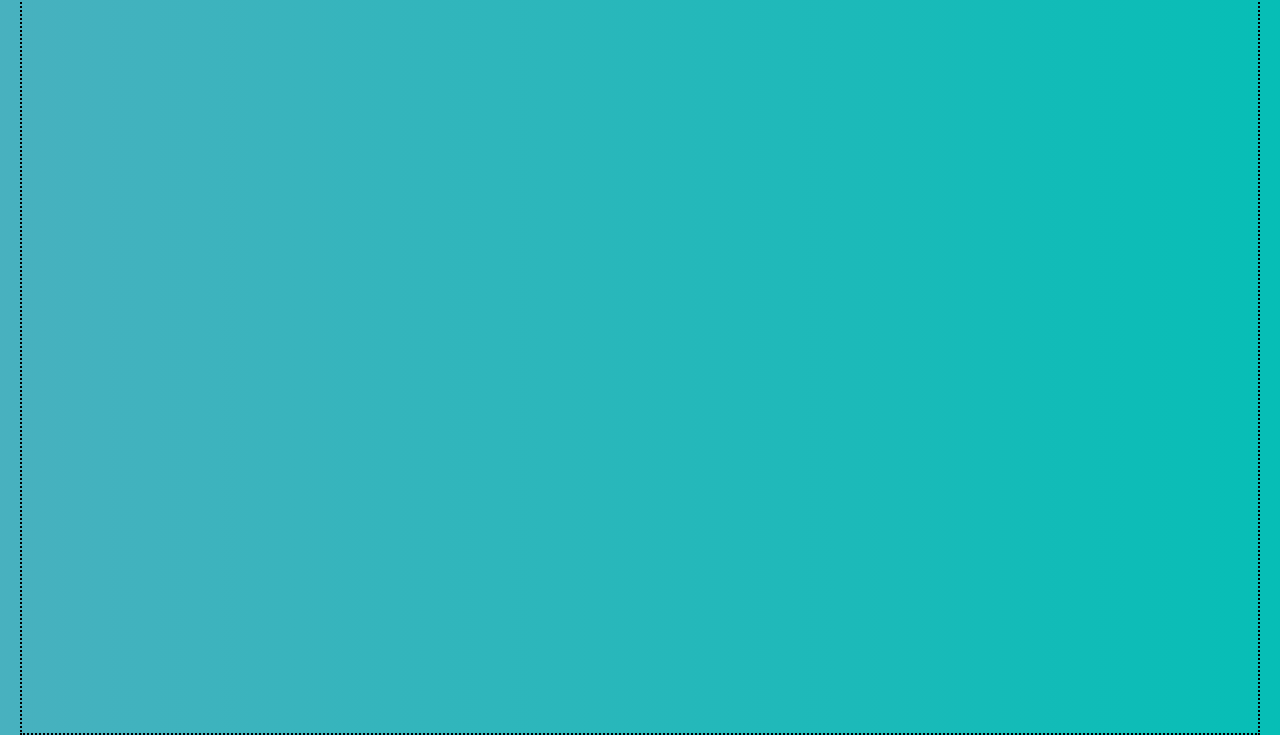
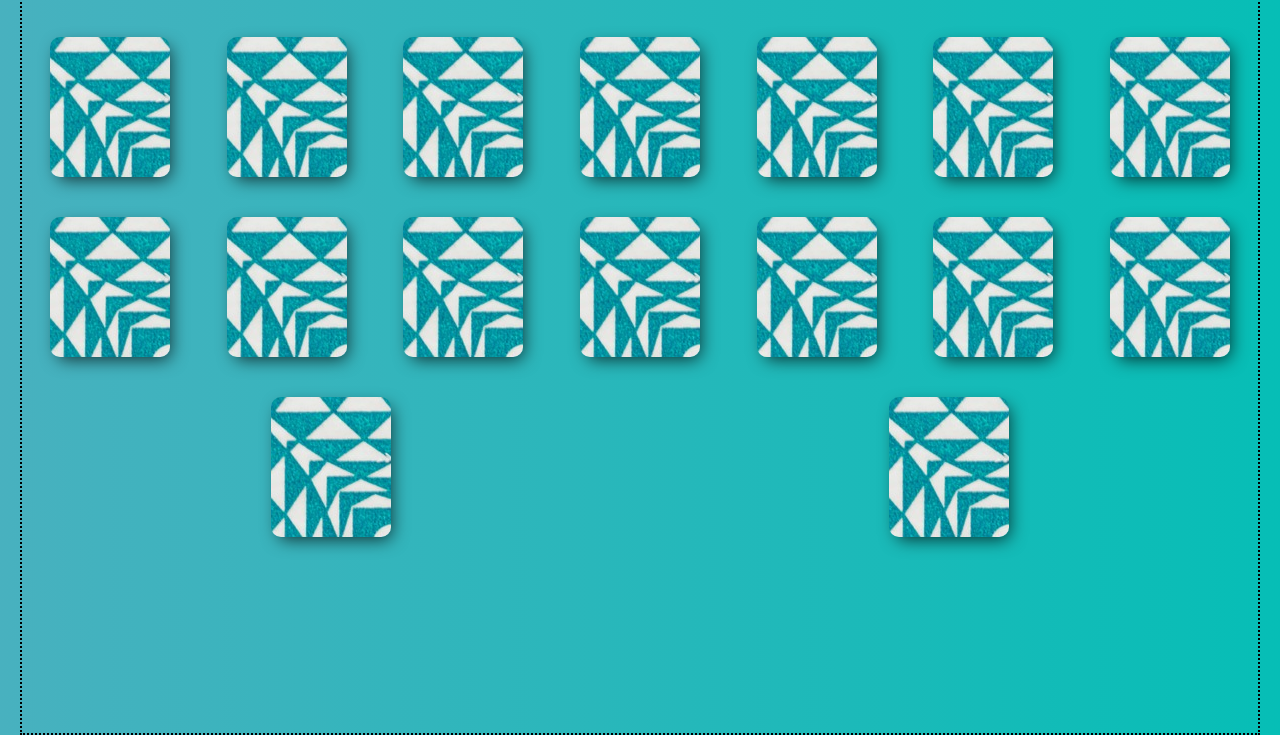
Before and after one commit to enriquegarcia96/Proyecto_Memorama_JS, a plain HTML site: page index.html in a window 1280 px wide. Shown: the part 65-800 px from the top of the page. Drawn offline with Linux system fonts and the light colour scheme; a web font is replaced by a local one.

Commit message:
fetch api, mostrando las cartas y metodo para detectar click

```diff
--- a/js/script.js
+++ b/js/script.js
@@ -0,0 +1,106 @@
+//creo la clase
+class Memorama{
+
+    constructor(){
+        //todos los valores del juego comienzan desde 0
+        this.totalTarjetas = []
+        this.numeroTarjetas = 0
+        this.verificadorTarjetas = []
+        this.errores = 0//contador de errores
+        this.nivelDificultad = ''
+        this.imagenesCorrectas = []
+        //uso arreglos para poder manipular la informacion
+        this.agregadorTarjetas = []
+
+        //* registros los elementos del HTML; con un signo de $
+        this.$contedorGeneral  = document.querySelector('.contenedor-general')
+        this.$contenedorTarjetas = document.querySelector('.contenedor-tarjetas')
+        this.$pantallaBloqueada = document.querySelector('.pantalla-bloqueada')
+        this.$mensaje = document.querySelector('h2.mensaje')//.mensaje es la classe de la etiqueta h2
+
+        //llamado a los eventos
+        this.eventos()
+    }
+
+    //se encarga de cargar la pantalla este metodo
+    eventos(){
+        addEventListener('DOMContentLoaded', () =>{
+            this.cargaPantalla() // llamo al metodo
+        })
+    }
+
+    // metodo para mostrar las tarjetas en la pantalla
+    //* lo hago con las funciones async/await para no ocurrir las promesas con .then()
+    async cargaPantalla(){
+        //llamo a mi archivo JSON
+        const respuesta = await fetch('../memo.json')
+        const data = await respuesta.json()//me trae los datos en formato JSON
+        this.totalTarjetas = data  //selo asigno ala propiedad en el constructor
+
+        //para poder mostrar las tarjetas en el navegador
+        if(this.totalTarjetas.length > 0){
+
+            //funcion que permite que las tarjetas se ordene en forma aleatoria
+            const ordenFuntion = (a,b) =>{
+                return Math.random() - 0.5
+            }
+
+            this.totalTarjetas.sort(ordenFuntion)//llamano ala funtion
+        }
+        //console.log(this.totalTarjetas)
+        //console.log(data)
+        //console.log(respuesta.json())
+
+        //* mostrando las cartas en pantalla
+        this.numeroTarjetas = this.totalTarjetas.length //me permite saber cuantas tarjetas estoy contando
+
+        let html =  ''
+        this.totalTarjetas.forEach(card =>{//recorre el arreglo y tener las tarjetas de forma individual
+            html  +=  `<div class="tarjeta">
+                        <img class="tarjeta-img" src=${card.src} alt="imagen memorama"  >
+                    </div>
+            `//acumula las tarjetas que aparecen (src => lo saco de la propieda src en .JSON)
+        })
+        this.$contenedorTarjetas.innerHTML = html//le asigno el html que cree
+        this.comienzaJuego()//llamo al metodo porque cuando ya esten cargadas las tarjetas puedo tener acceso al queryslectall
+    }
+
+    //* metodo para detectar click en la tarjeta
+    comienzaJuego(){
+        const tarjetas = document.querySelectorAll('.tarjeta')//seleciono todas las  tarjetas de la variable => html
+        tarjetas.forEach(tarjeta => {
+            //para que se muestre el lado inverso y se comience a comparar los pares
+            tarjeta.addEventListener('click', (e) =>{
+                this.clickTarjeta(e)//le mando el evento (e) click al metodo Click tarjeta
+            })
+        })
+    }
+
+    //* metodo, recibe el evento de comienzajuego
+    clickTarjeta(e){
+        //para saber cual imagen le di click
+        let sourceImage = e.target.childNodes[1].attributes[1].value //para saber el src que imagen le dimos click(nombre de la imagen)
+
+        //va a ir conteniendo las imagenes al arreglo, le anexo la tarjeta atraves de la variable
+        this.verificadorTarjetas.push(sourceImage)//voy a tener acceso al nombre de la imagen
+
+        //conozco la tarjeta
+        let tarjeta = e.target
+        console.log(tarjeta)//se imprime todo el elemento DIV
+
+        //este arreglo que me lleva el conteo de las tarjetas acertadas, le añado las tarjetas
+        this.agregadorTarjetas.unshift(tarjeta)//tengo acceso al todo el DIV de la tarjeta
+
+        console.log(sourceImage)//miro el nombre de la img
+        //console.log(e)//imprimo el click
+    }
+
+    //* metodo que me ayuda a comparar las tarjetas
+    comparadorTarjetas(){
+
+    }
+
+
+}
+
+new Memorama()
```
Also changed, not shown: index.html (+2 -0 lines).
